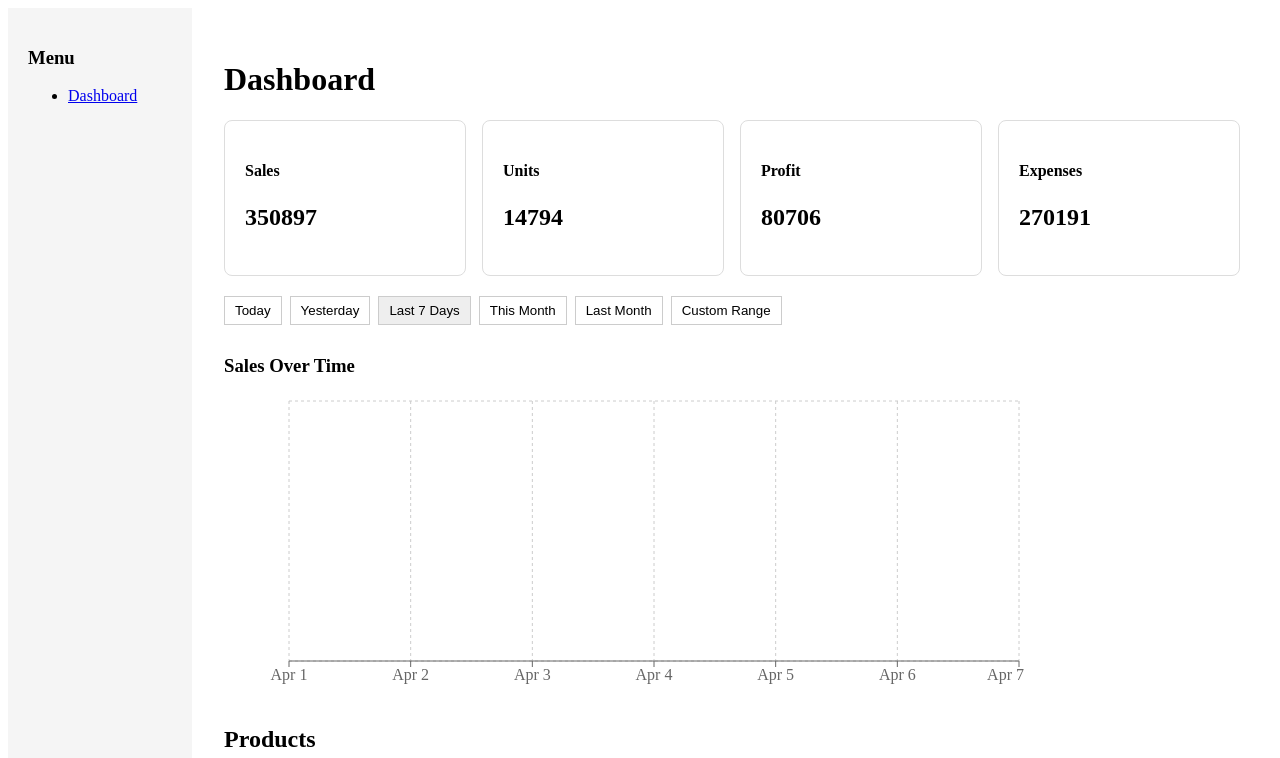
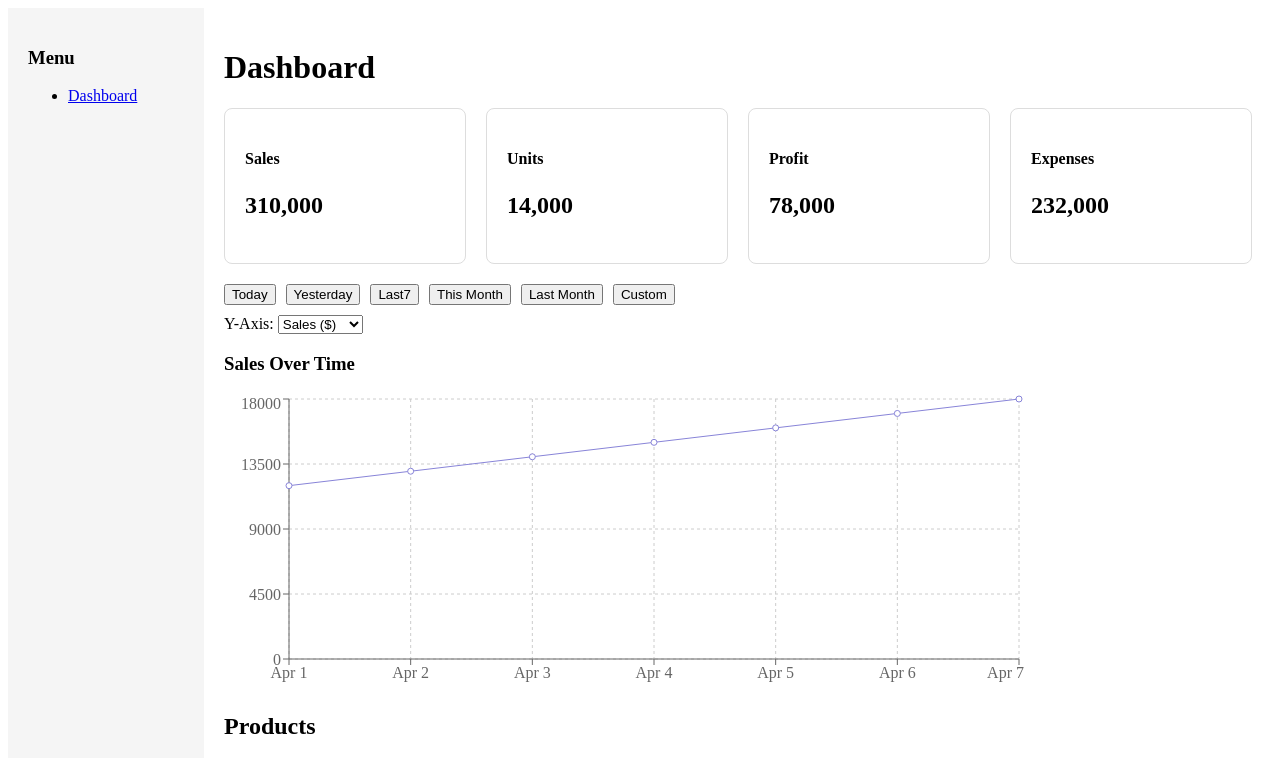
Before and after one commit to Benshi915/cyntro-app, a Next.js app: page /dashboard in a window 1280 px wide. Shown: the top 758 px of the page. Built offline with nearby package versions, Linux system fonts and the light colour scheme.

Commit message:
Add files via upload

```diff
--- a/pages/dashboard.js
+++ b/pages/dashboard.js
@@ -1,111 +1,93 @@
-
-import React, { useState } from 'react';
+import { useState } from 'react';
 import Sidebar from '../components/Sidebar';
 import KPIBox from '../components/KPIBox';
 import DashboardChart from '../components/DashboardChart';
+import ProductCard from '../components/ProductCard';
 
-const DashboardPage = () => {
-  const dataByRange = {
-    today: {
-      kpis: { sales: 12000, units: 490, profit: 2000, expenses: 10000 },
-      chart: [
-        { date: 'Apr 7', sales: 12000 }
-      ]
-    },
-    yesterday: {
-      kpis: { sales: 14000, units: 510, profit: 2200, expenses: 11800 },
-      chart: [
-        { date: 'Apr 6', sales: 14000 }
-      ]
-    },
-    last7days: {
-      kpis: { sales: 350897, units: 14794, profit: 80706, expenses: 270191 },
-      chart: [
-        { date: 'Apr 1', sales: 12000 },
-        { date: 'Apr 2', sales: 14500 },
-        { date: 'Apr 3', sales: 13400 },
-        { date: 'Apr 4', sales: 18900 },
-        { date: 'Apr 5', sales: 16200 },
-        { date: 'Apr 6', sales: 20300 },
-        { date: 'Apr 7', sales: 21900 }
-      ]
-    },
-    thisMonth: {
-      kpis: { sales: 400000, units: 15000, profit: 90000, expenses: 310000 },
-      chart: [
-        { date: 'Apr 1', sales: 10000 },
-        { date: 'Apr 5', sales: 13000 },
-        { date: 'Apr 10', sales: 15000 },
-        { date: 'Apr 15', sales: 16000 },
-        { date: 'Apr 20', sales: 18000 },
-        { date: 'Apr 25', sales: 21000 },
-        { date: 'Apr 30', sales: 23000 }
-      ]
-    },
-    lastMonth: {
-      kpis: { sales: 310000, units: 14000, profit: 78000, expenses: 232000 },
-      chart: [
-        { date: 'Mar 1', sales: 8000 },
-        { date: 'Mar 7', sales: 11000 },
-        { date: 'Mar 14', sales: 12500 },
-        { date: 'Mar 21', sales: 14300 },
-        { date: 'Mar 28', sales: 15900 }
-      ]
-    },
-    custom: {
-      kpis: { sales: 0, units: 0, profit: 0, expenses: 0 },
-      chart: []
-    }
+const dummyData = {
+  today: [...Array(7)].map((_, i) => ({
+    date: `Apr ${i + 1}`,
+    sales: 12000 + i * 1000,
+    profit: 8000 + i * 800,
+    units: 2000 + i * 100,
+    orders: 1500 + i * 90,
+    cvr: 3 + i * 0.2,
+    cpc: 0.45 + i * 0.01,
+    ctr: 1.2 + i * 0.1,
+    acos: 25 - i * 0.5
+  })),
+  // Add dummy datasets for other periods here if needed
+};
+
+const kpis = {
+  sales: 310000,
+  units: 14000,
+  profit: 78000,
+  expenses: 232000,
+};
+
+const productExample = {
+  name: 'Nike Sneakers',
+  sales: 78603,
+  profit: 18503,
+  units: 4623,
+  acos: 23.4,
+  ctr: 1.23,
+  cpc: 0.52,
+  cvr: 3.7
+};
+
+export default function Dashboard() {
+  const [selectedRange, setSelectedRange] = useState('today');
+  const [yMetric, setYMetric] = useState('sales');
+  const chartData = dummyData[selectedRange];
+
+  const metricLabels = {
+    sales: 'Sales ($)',
+    profit: 'Profit ($)',
+    units: 'Units Sold',
+    orders: 'Orders',
+    cvr: 'CVR (%)',
+    cpc: 'CPC ($)',
+    ctr: 'CTR (%)',
+    acos: 'ACOS (%)'
   };
-
-  const [selectedRange, setSelectedRange] = useState('last7days');
-  const currentData = dataByRange[selectedRange];
 
   return (
     <div style={{ display: 'flex' }}>
       <Sidebar />
-      <div style={{ padding: '32px', flex: 1 }}>
+      <div style={{ padding: '20px', flex: 1 }}>
         <h1>Dashboard</h1>
-
-        <div style={{ display: 'flex', gap: '16px' }}>
-          <KPIBox title="Sales" value={currentData.kpis.sales} />
-          <KPIBox title="Units" value={currentData.kpis.units} />
-          <KPIBox title="Profit" value={currentData.kpis.profit} />
-          <KPIBox title="Expenses" value={currentData.kpis.expenses} />
+        <div style={{ display: 'flex', gap: '20px', marginBottom: '20px' }}>
+          <KPIBox title="Sales" value={kpis.sales.toLocaleString()} />
+          <KPIBox title="Units" value={kpis.units.toLocaleString()} />
+          <KPIBox title="Profit" value={kpis.profit.toLocaleString()} />
+          <KPIBox title="Expenses" value={kpis.expenses.toLocaleString()} />
         </div>
 
-        <div style={{ marginTop: '20px' }}>
-          {['today', 'yesterday', 'last7days', 'thisMonth', 'lastMonth', 'custom'].map(range => (
-            <button
-              key={range}
-              style={{
-                marginRight: '8px',
-                padding: '6px 10px',
-                backgroundColor: selectedRange === range ? '#eee' : 'white',
-                border: '1px solid #ccc',
-                cursor: 'pointer'
-              }}
-              onClick={() => setSelectedRange(range)}
-            >
-              {{
-                today: 'Today',
-                yesterday: 'Yesterday',
-                last7days: 'Last 7 Days',
-                thisMonth: 'This Month',
-                lastMonth: 'Last Month',
-                custom: 'Custom Range'
-              }[range]}
+        <div style={{ marginBottom: '10px' }}>
+          {['today', 'yesterday', 'last7', 'thisMonth', 'lastMonth', 'custom'].map(label => (
+            <button key={label} onClick={() => setSelectedRange('today')} style={{ marginRight: '10px' }}>
+              {label.charAt(0).toUpperCase() + label.slice(1).replace(/([A-Z])/g, ' $1')}
             </button>
           ))}
         </div>
 
-        <h3 style={{ marginTop: '30px' }}>Sales Over Time</h3>
-        <DashboardChart data={currentData.chart} />
+        <div style={{ marginBottom: '10px' }}>
+          <label>Y-Axis: </label>
+          <select value={yMetric} onChange={(e) => setYMetric(e.target.value)}>
+            {Object.keys(metricLabels).map(metric => (
+              <option key={metric} value={metric}>{metricLabels[metric]}</option>
+            ))}
+          </select>
+        </div>
 
-        <h2 style={{ marginTop: '30px' }}>Products</h2>
+        <h3>Sales Over Time</h3>
+        <DashboardChart data={chartData} yKey={yMetric} />
+
+        <h2>Products</h2>
+        <ProductCard product={productExample} />
       </div>
     </div>
   );
-};
-
-export default DashboardPage;
+}
```
